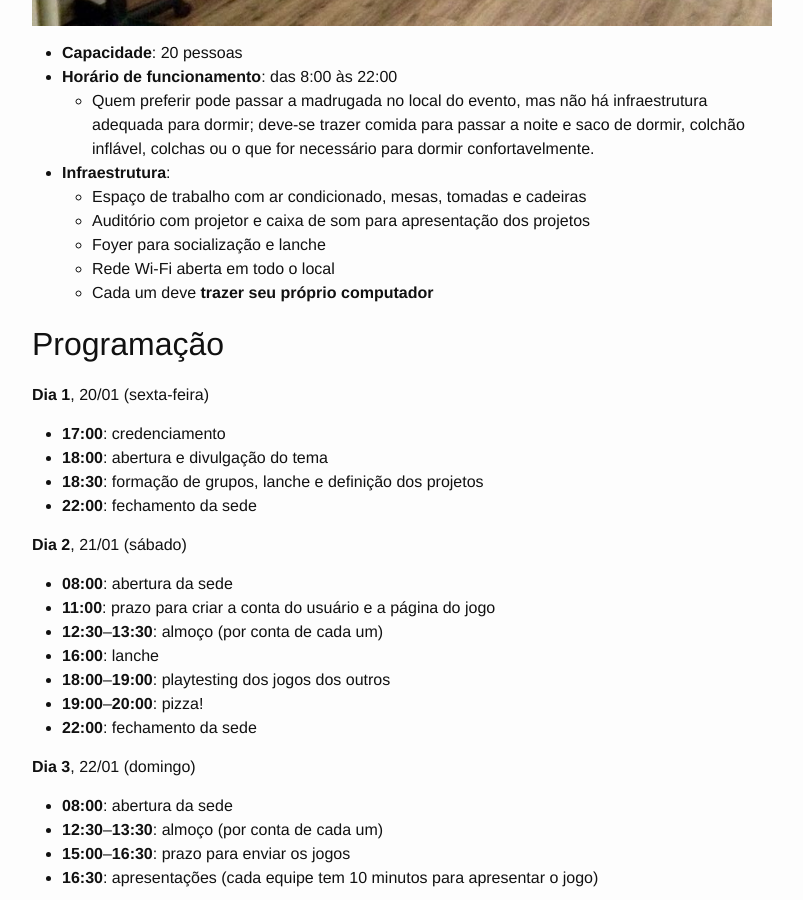
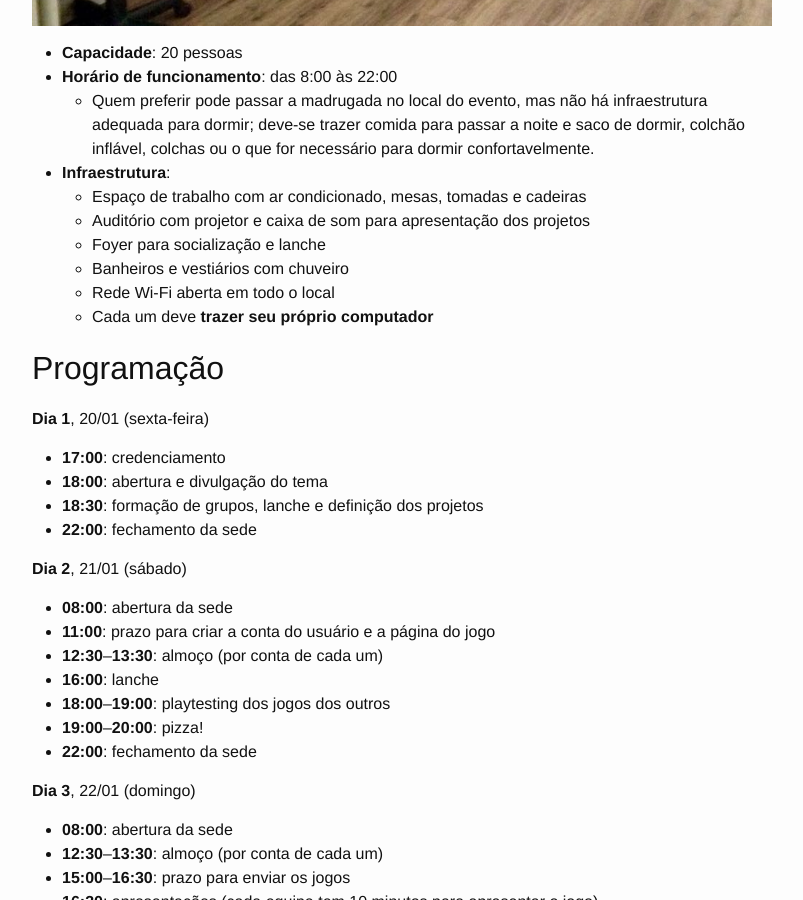
Before and after one commit to indigente/old-indigente.github.io, a Jekyll site: the page built from fubajam17.md, in a window 1280 px wide and 900 px high, scrolled down 1639 px. Shown: the whole window, without its empty margins (238-1041 px from the left). Built offline with Jekyll 4.4.1, drawn with Linux system fonts in a browser that asks for light colours.

Commit message:
Adiciona informações sobre vestiário.

```diff
--- a/fubajam17.md
+++ b/fubajam17.md
@@ -26,6 +26,7 @@ Em breve.
   - Espaço de trabalho com ar condicionado, mesas, tomadas e cadeiras
   - Auditório com projetor e caixa de som para apresentação dos projetos
   - Foyer para socialização e lanche
+  - Banheiros e vestiários com chuveiro
   - Rede Wi-Fi aberta em todo o local
   - Cada um deve **trazer seu próprio computador**
 
```
